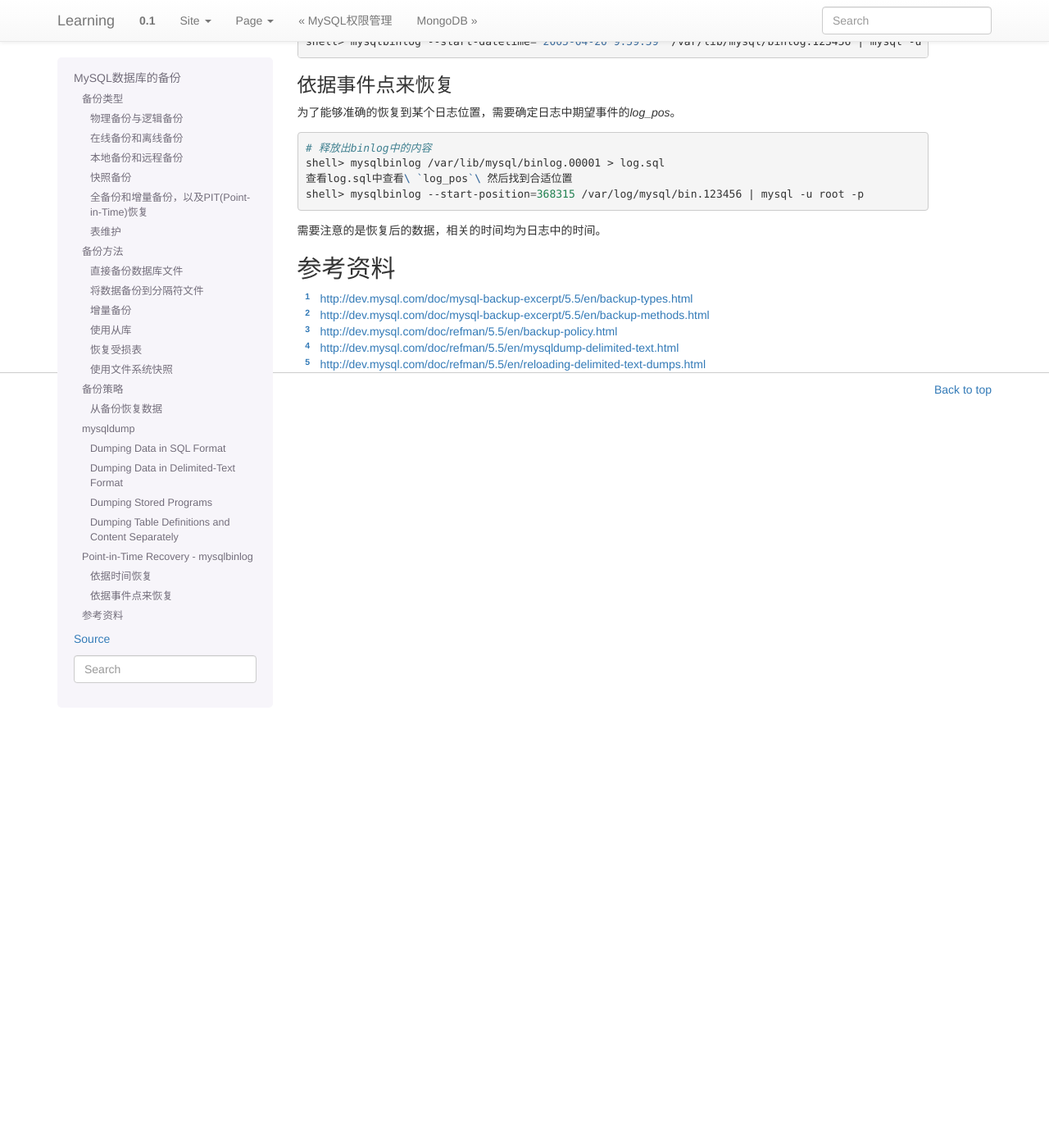
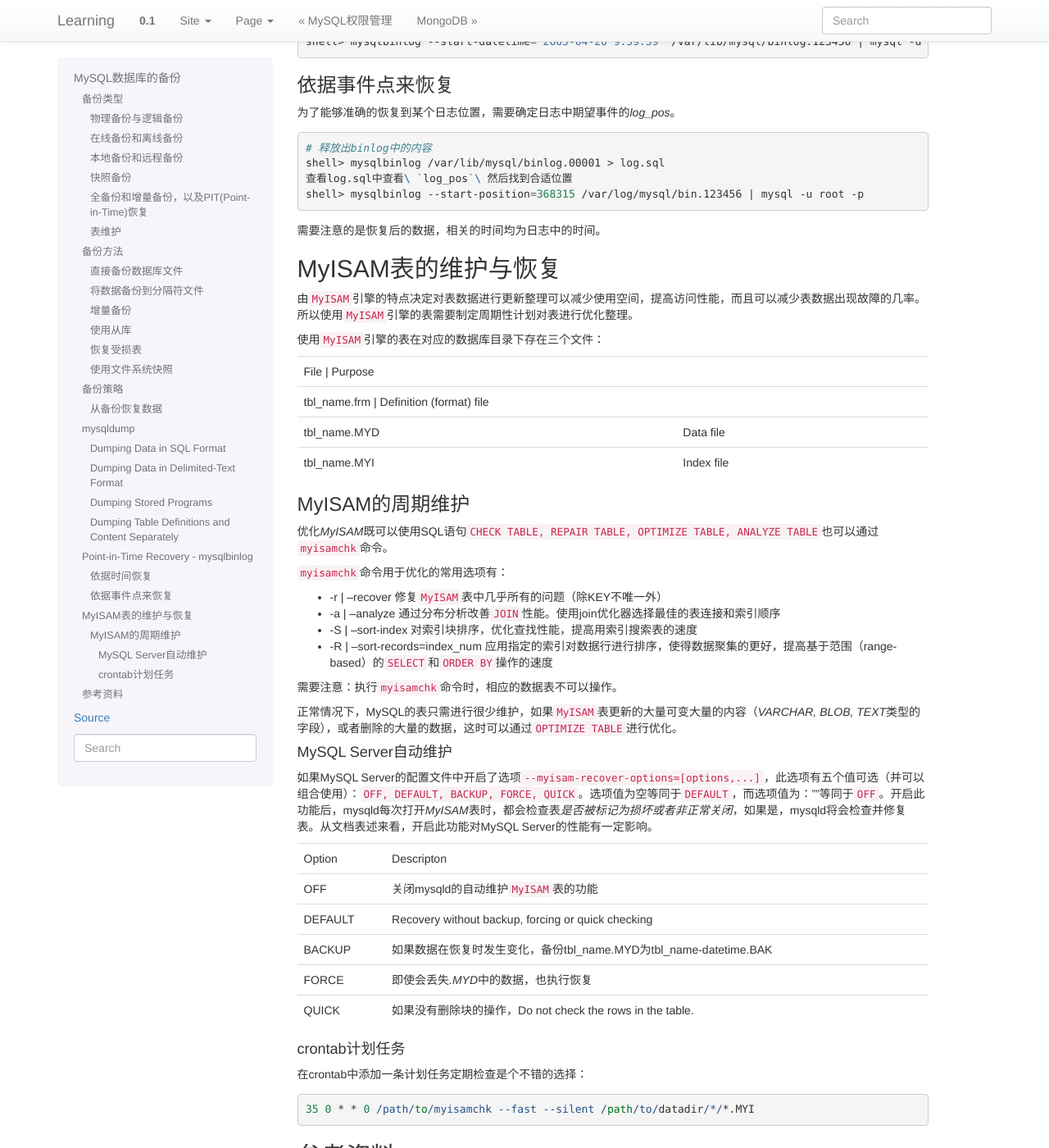
Before and after one commit to huiliu/learning.docs.hui, a Sphinx documentation site: the page built from source/mysql_backup.rst, in a window 1280 px wide and 1400 px high, scrolled down 4751 px. Shown: the whole window at 82% size. Built offline with Sphinx 7.4.7, drawn with Linux system fonts in a browser that asks for light colours; formulas are drawn with MathJax 3.

Commit message:
ADD MyISAM table maintaince and recovery
添加关于MyISAM表维护，恢复的基础知识

```diff
--- a/source/mysql_backup.rst
+++ b/source/mysql_backup.rst
@@ -328,6 +328,66 @@ STATUS``\ 可以查看当前正在使用日志文件。
 
 需要注意的是恢复后的数据，相关的时间均为日志中的时间。
 
+MyISAM表的维护与恢复
+====================
+
+由\ ``MyISAM``\ 引擎的特点决定对表数据进行更新整理可以减少使用空间，提高访问性能，而且可以减少表数据出现故障的几率。所以使用\ ``MyISAM``\ 引擎的表需要制定周期性计划对表进行优化整理。
+
+使用\ ``MyISAM``\ 引擎的表在对应的数据库目录下存在三个文件：
+
++---------------+----------------------------+
+| File          | Purpose                    |
++-------------+------------------------------+
+| tbl_name.frm  | Definition (format) file   |
++---------------+----------------------------+
+| tbl_name.MYD  | Data file                  |
++---------------+----------------------------+
+| tbl_name.MYI  | Index file                 |
++---------------+----------------------------+
+
+MyISAM的周期维护
+-----------------
+优化\ `MyISAM`\ 既可以使用SQL语句\ ``CHECK TABLE, REPAIR TABLE, OPTIMIZE TABLE, ANALYZE TABLE``\ 也可以通过\ ``myisamchk``\ 命令。
+
+``myisamchk``\ 命令用于优化的常用选项有：
+
+*   -r | --recover  修复\ ``MyISAM``\ 表中几乎所有的问题（除KEY不唯一外）
+*   -a | --analyze  通过分布分析改善\ ``JOIN``\ 性能。使用join优化器选择最佳的表连接和索引顺序
+*   -S | --sort-index   对索引块排序，优化查找性能，提高用索引搜索表的速度
+*   -R | --sort-records=index_num   应用指定的索引对数据行进行排序，使得数据聚集的更好，提高基于范围（range-based）的\ ``SELECT``\ 和\ ``ORDER BY``\ 操作的速度
+
+需要注意：执行\ ``myisamchk``\ 命令时，相应的数据表不可以操作。
+
+正常情况下，MySQL的表只需进行很少维护，如果\ ``MyISAM``\ 表更新的大量可变大量的内容（\ `VARCHAR, BLOB, TEXT`\ 类型的字段），或者删除的大量的数据，这时可以通过\ ``OPTIMIZE TABLE``\ 进行优化。
+
+MySQL Server自动维护
+^^^^^^^^^^^^^^^^^^^^
+如果MySQL Server的配置文件中开启了选项\ ``--myisam-recover-options=[options,...]``\ ，此选项有五个值可选（并可以组合使用）：\ ``OFF, DEFAULT, BACKUP, FORCE, QUICK``\ 。选项值为空等同于\ ``DEFAULT``\ ，而选项值为：""等同于\ ``OFF``\ 。开启此功能后，mysqld每次打开\ `MyISAM`\ 表时，都会检查表\ *是否被标记为损坏或者非正常关闭*\ ，如果是，mysqld将会检查并修复表。从文档表述来看，开启此功能对MySQL Server的性能有一定影响。
+
++---------+--------------------------------------------------------------------+
+| Option  |                         Descripton                                 |
++---------+--------------------------------------------------------------------+
+| OFF     | 关闭mysqld的自动维护\ ``MyISAM``\ 表的功能                         |
++---------+--------------------------------------------------------------------+
+| DEFAULT | Recovery without backup, forcing or quick checking                 |
++---------+--------------------------------------------------------------------+
+| BACKUP  | 如果数据在恢复时发生变化，备份tbl_name.MYD为tbl_name-datetime.BAK  |
++---------+--------------------------------------------------------------------+
+| FORCE   | 即使会丢失\ `.MYD`\ 中的数据，也执行恢复                           |
++---------+--------------------------------------------------------------------+
+| QUICK   | 如果没有删除块的操作，Do not check the rows in the table.          |
++---------+--------------------------------------------------------------------+
+
+
+crontab计划任务
+^^^^^^^^^^^^^^^
+在crontab中添加一条计划任务定期检查是个不错的选择：
+
+.. sourcecode:: vim
+
+    35 0 * * 0 /path/to/myisamchk --fast --silent /path/to/datadir/*/*.MYI
+
+
 
 参考资料
 ========
```
